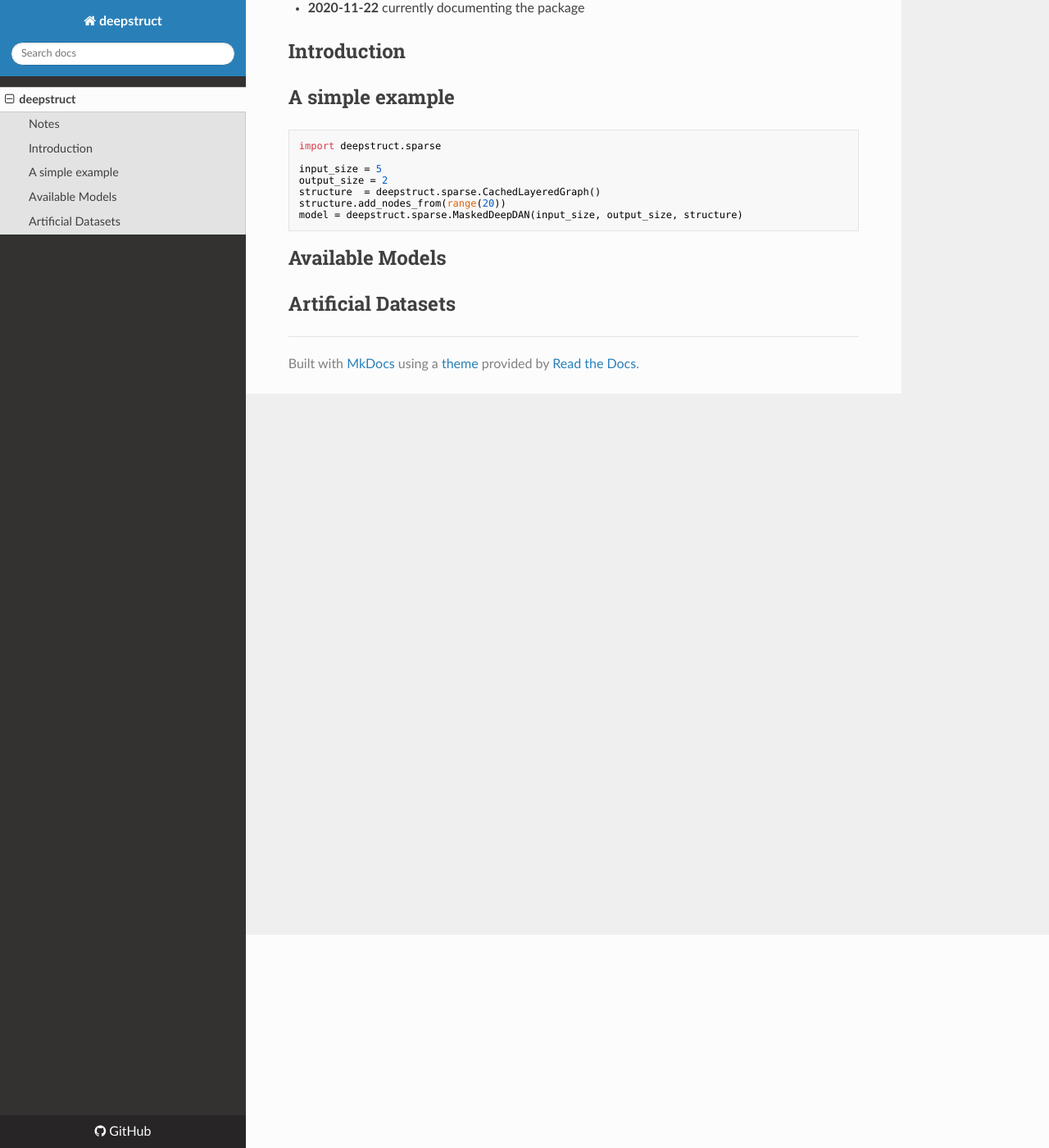
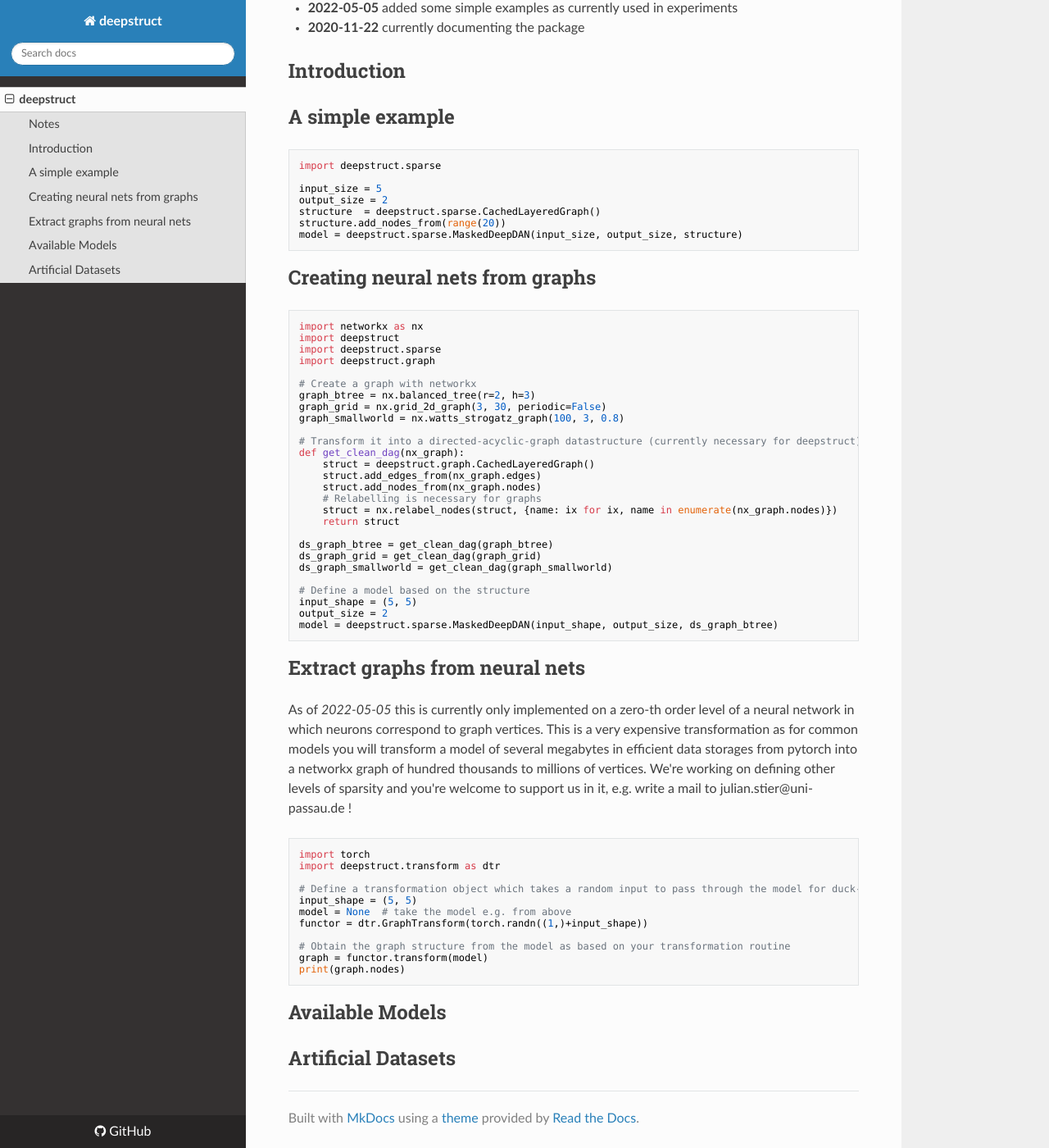
Before and after one commit to innvariant/deepstruct, an MkDocs documentation site: the page built from docs/index.md, in a window 1280 px wide and 1400 px high, scrolled down 260 px. Shown: the whole window at 82% size. Built offline with MkDocs 1.6.1, drawn with Linux system fonts in a browser that asks for light colours; nearby versions of some CDN libraries.

Commit message:
Updated docs

````diff
--- a/docs/index.md
+++ b/docs/index.md
@@ -2,6 +2,7 @@
 Documentation for [deepstruct on github](https://github.com/innvariant/deepstruct).
 
 ### Notes
+- **2022-05-05** added some simple examples as currently used in experiments
 - **2020-11-22** currently documenting the package
 
 
@@ -19,6 +20,57 @@ structure.add_nodes_from(range(20))
 model = deepstruct.sparse.MaskedDeepDAN(input_size, output_size, structure)
 ```
 
+## Creating neural nets from graphs
+```python
+import networkx as nx
+import deepstruct
+import deepstruct.sparse
+import deepstruct.graph
+
+# Create a graph with networkx
+graph_btree = nx.balanced_tree(r=2, h=3)
+graph_grid = nx.grid_2d_graph(3, 30, periodic=False)
+graph_smallworld = nx.watts_strogatz_graph(100, 3, 0.8)
+
+# Transform it into a directed-acyclic-graph datastructure (currently necessary for deepstruct)
+def get_clean_dag(nx_graph):
+    struct = deepstruct.graph.CachedLayeredGraph()
+    struct.add_edges_from(nx_graph.edges)
+    struct.add_nodes_from(nx_graph.nodes)
+    # Relabelling is necessary for graphs
+    struct = nx.relabel_nodes(struct, {name: ix for ix, name in enumerate(nx_graph.nodes)})
+    return struct
+
+ds_graph_btree = get_clean_dag(graph_btree)
+ds_graph_grid = get_clean_dag(graph_grid)
+ds_graph_smallworld = get_clean_dag(graph_smallworld)
+
+# Define a model based on the structure
+input_shape = (5, 5)
+output_size = 2
+model = deepstruct.sparse.MaskedDeepDAN(input_shape, output_size, ds_graph_btree)
+```
+
+
+## Extract graphs from neural nets
+As of *2022-05-05* this is currently only implemented on a zero-th order level of a neural network in which neurons correspond to graph vertices.
+This is a very expensive transformation as for common models you will transform a model of several megabytes in efficient data storages from pytorch into a networkx graph of hundred thousands to millions of vertices.
+We're working on defining other levels of sparsity and you're welcome to support us in it, e.g. write a mail to julian.stier@uni-passau.de !
+```python
+import torch
+import deepstruct.transform as dtr
+
+# Define a transformation object which takes a random input to pass through the model for duck-punching ("analysis")
+input_shape = (5, 5)
+model = None  # take the model e.g. from above
+functor = dtr.GraphTransform(torch.randn((1,)+input_shape))
+
+# Obtain the graph structure from the model as based on your transformation routine
+graph = functor.transform(model)
+print(graph.nodes)
+```
+
+
 ## Available Models
 
 
````
